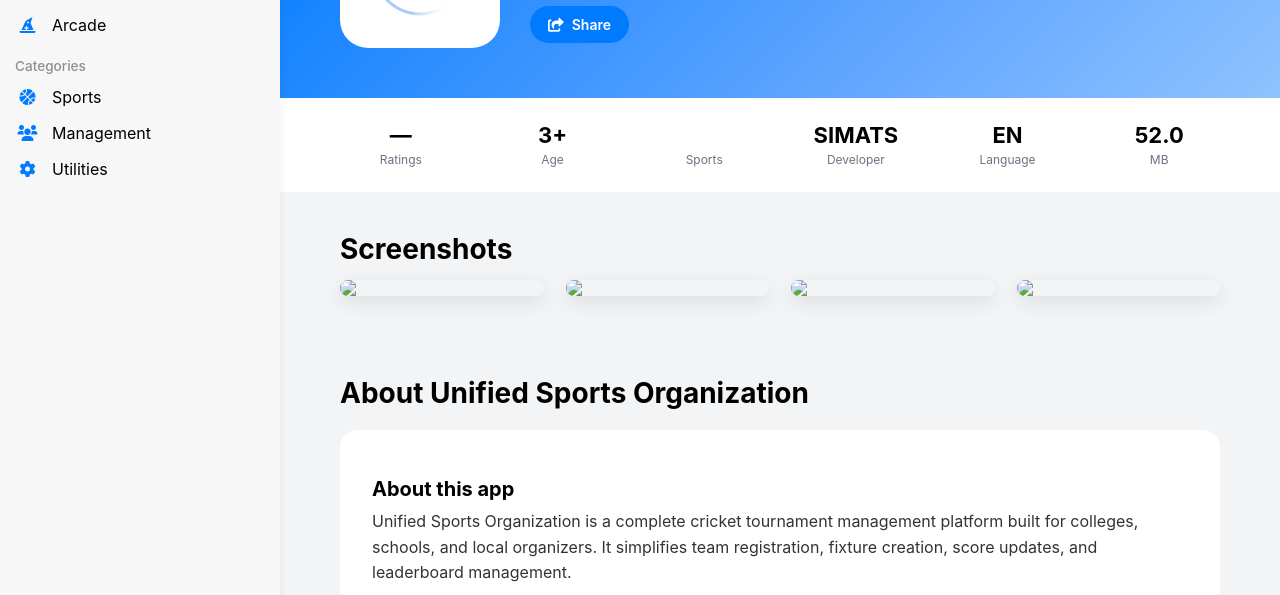
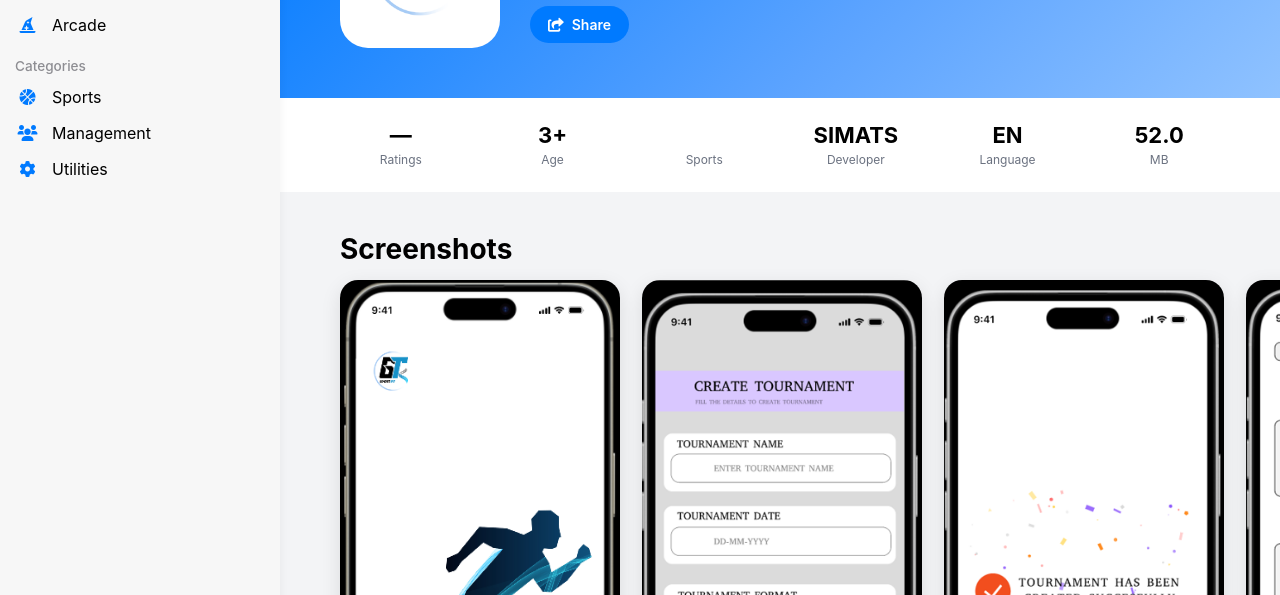
Before and after one commit to Tamilkumaran45/USO, a plain HTML site: page index.html in a window 1280 px wide. Shown: the part 162-757 px from the top of the page. Drawn offline with Linux system fonts and the light colour scheme.

Commit message:
Update index.html

```diff
--- a/index.html
+++ b/index.html
@@ -203,10 +203,10 @@
 
 <h3 class="section-title">Screenshots</h3>
 <div class="screens">
-  <img src="screenshots/uso1.png">
-  <img src="screenshots/uso2.png">
-  <img src="screenshots/uso3.png">
-  <img src="screenshots/uso4.png">
+  <img src="screenshots/screenshot1.png">
+  <img src="screenshots/screenshot2.png">
+  <img src="screenshots/screenshot3.png">
+  <img src="screenshots/screenshot4.png">
 </div>
 
 <h3 class="section-title">About Unified Sports Organization</h3>
```
